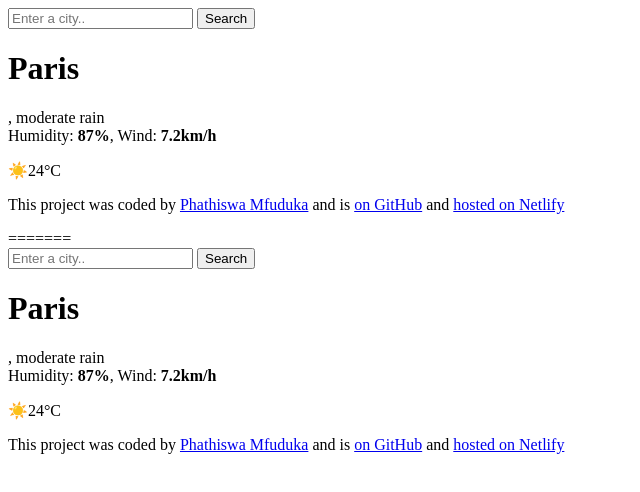
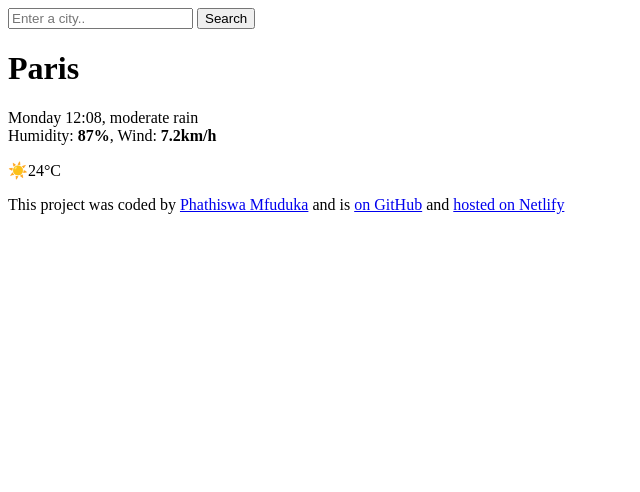
Before and after one commit to Yolo201223/Ops, a plain HTML site: page index.html in a window 1280 px wide. Shown: the whole page, without its empty margins (0-640 px from the left). Drawn offline with nearby package versions, Linux system fonts and the light colour scheme; files whose address does not match are found by name.

Commit message:
Update index.html
Removed duplicate code

```diff
--- a/index.html
+++ b/index.html
@@ -56,61 +56,3 @@
     </div>
   </body>
   <script src="src/index.js"></script>
-=======
-<!DOCTYPE html>
-<html lang="en">
-  <head>
-    <meta charset="UTF-8" />
-    <meta name="viewport" content="width=device-width, initial-scale=1.0" />
-    <link rel="preconnect" href="https://fonts.googleapis.com" />
-    <link rel="preconnect" href="https://fonts.gstatic.com" crossorigin />
-    <link
-      href="https://fonts.googleapis.com/css2?family=Roboto:ital,wght@0,100;0,400;0,500;0,700;0,900;1,100;1,300;1,400;1,500;1,700;1,900&display=swap"
-      rel="stylesheet"
-    />
-    <script src="https://cdn.jsdelivr.net/npm/axios@1.1.2/dist/axios.min.js"></script>
-    <link rel="stylesheet" href="src/styles.css" />
-    <title>My weather application</title>
-  </head>
-  <body>
-    <div class="weather-app">
-      <header>
-        <form id="search-form">
-          <input
-            type="search"
-            placeholder="Enter a city.."
-            required
-            class="search-input"
-            id="search-input"
-          />
-          <input type="submit" value="Search" class="search-button" />
-        </form>
-      </header>
-      <main>
-        <div class="current-weather">
-          <div>
-            <h1 class="current-city" id="current-city">Paris</h1>
-            <p class="current-details">
-              <span id="current-date"></span>, moderate rain <br />
-              Humidity: <strong>87%</strong>, Wind: <strong>7.2km/h</strong>
-            </p>
-          </div>
-          <div class="current-temperature">
-            <span class="current-temperature-icon">☀️</span
-            ><span class="current-temperature-value" id="current-temperature"
-              >24</span
-            ><span class="current-temperature-unit">°C</span>
-          </div>
-        </div>
-      </main>
-      <footer>
-        <p>
-          This project was coded by
-          <a href="id=name" https://github.com/Yolo201223>Phathiswa Mfuduka</a> and is
-          <a href="#" target="_blank"> on GitHub</a> and
-          <a href="#" target="_blank">hosted on Netlify</a>
-        </p>
-      </footer>
-    </div>
-  </body>
-  <script src="src/index.js"></script>
```
